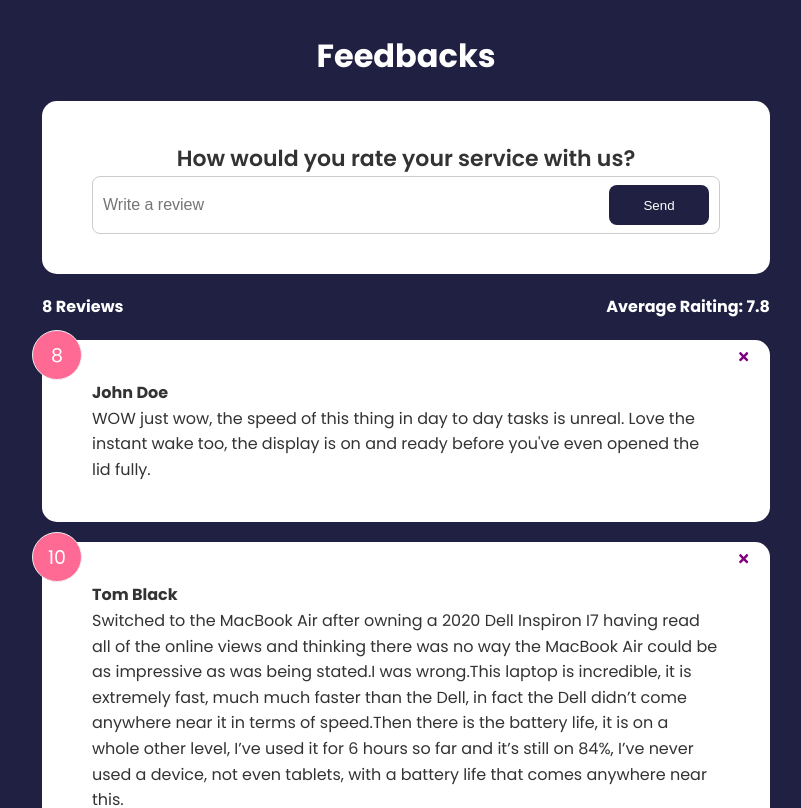
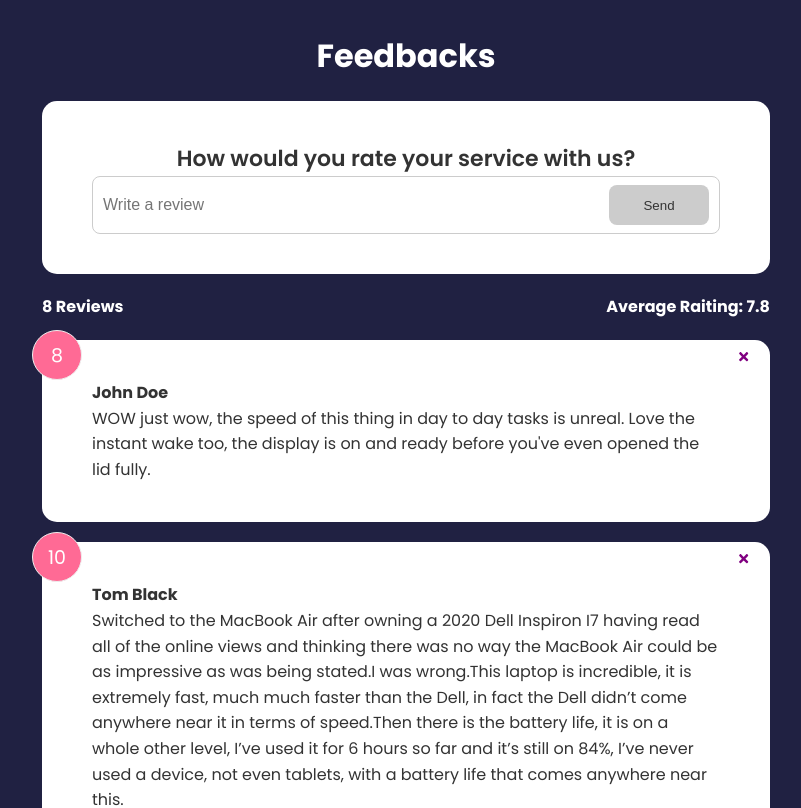
Before and after one commit to zulfiya-yumagulova/feadback-app, a React (Create React App) app: page / in a window 1280 px wide. Shown: the top 808 px of the page, without its empty margins (234-1035 px from the left). Built offline with nearby package versions, Linux system fonts and the light colour scheme.

Commit message:
customized form  btn

```diff
--- a/src/Components/FeedbackForm.js
+++ b/src/Components/FeedbackForm.js
@@ -4,8 +4,20 @@
 
 function FeedbackForm() {
   const [text, setText] = useState("");
+  const [btnDisabled, setBtnDisabled] = useState(true);
+  const [message, setMessage] = useState("");
   const handleTextChange = (event) => {
     // event.preventDefault();
+    if (text === "") {
+      setBtnDisabled(true);
+      setMessage(null);
+    } else if (text !== "" && text.trim().length <= 10) {
+      setMessage("Text must be at least 10 characters");
+      setBtnDisabled(true);
+    } else {
+      setMessage(null);
+      setBtnDisabled(false);
+    }
     setText(event.target.value);
   };
   return (
@@ -20,8 +32,11 @@
             placeholder="Write a review"
             value={text}
           />
-          <Button type="submit">Send</Button>
+          <Button type="submit" isDisabled={btnDisabled}>
+            Send
+          </Button>
         </div>
+        {message && <div claassName="message">{message}</div>}
       </form>
     </Card>
   );
```
